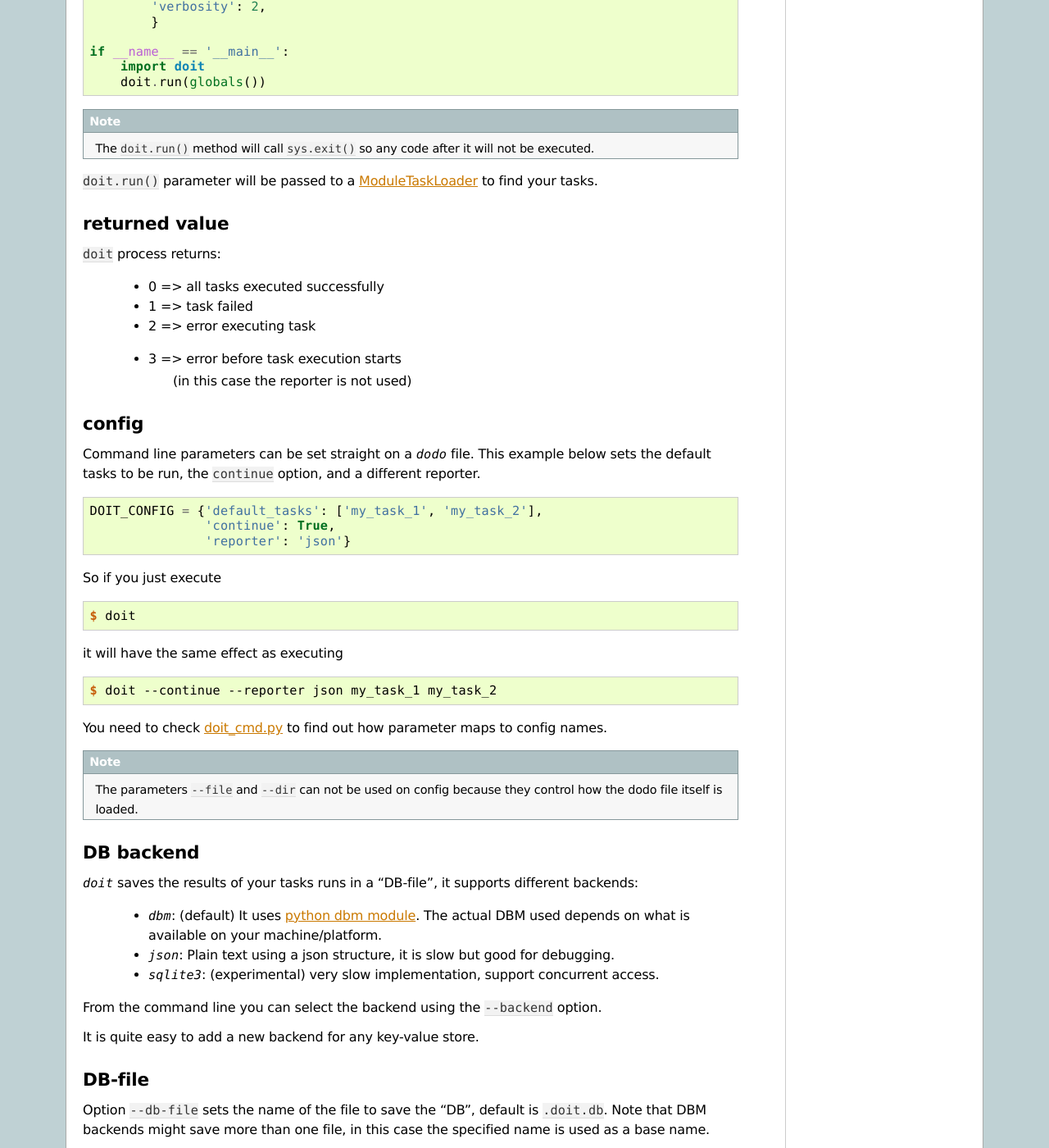
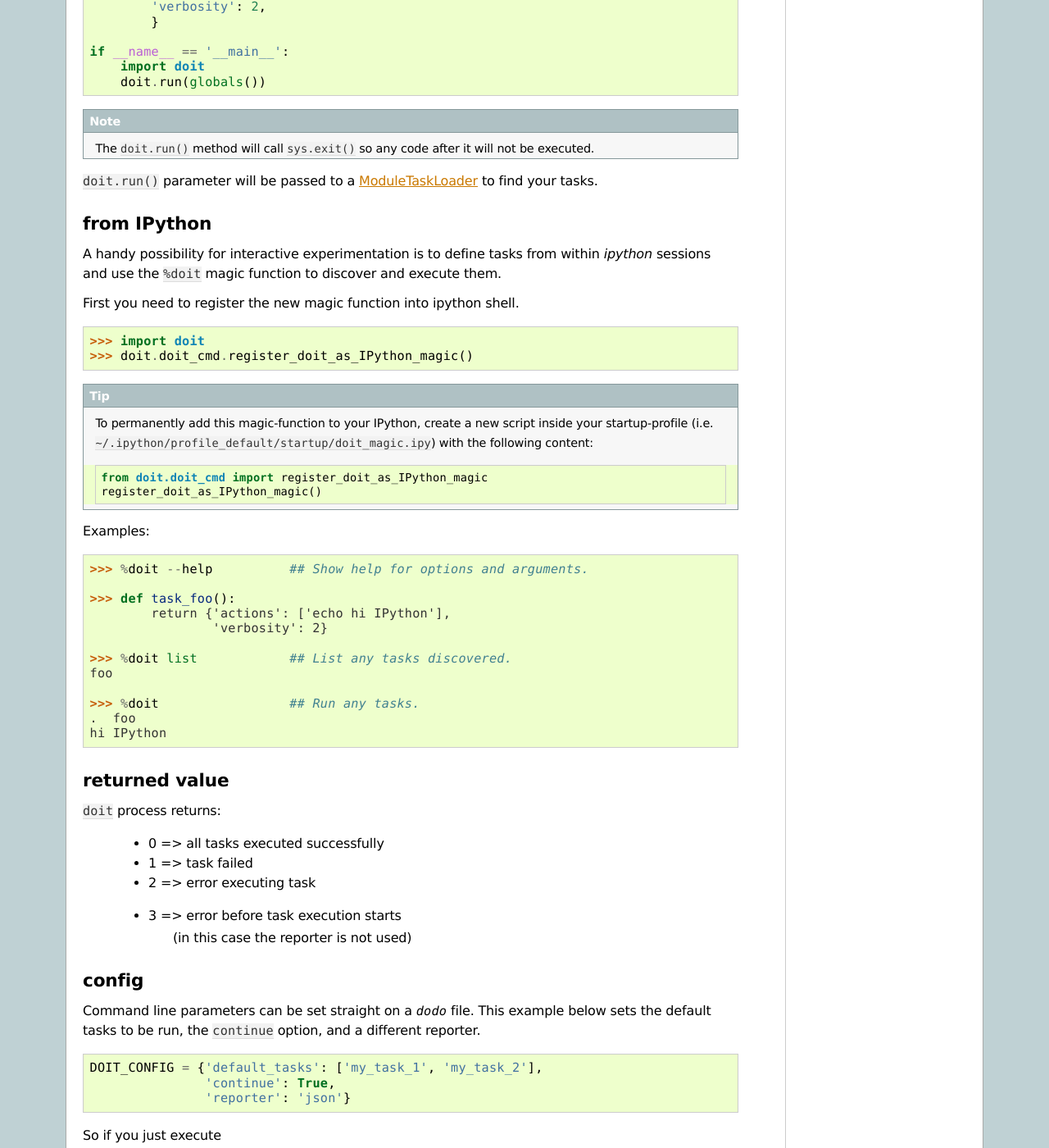
Before and after one commit to pydoit/doit, a Sphinx documentation site: the page built from doc/cmd_run.rst, in a window 1280 px wide and 1400 px high, scrolled down 1197 px. Shown: the whole window at 82% size. Built offline with Sphinx 7.4.7, drawn with Linux system fonts in a browser that asks for light colours; some of the changed text lies outside the part shown.

Commit message:
doc: Add new section for %doit magic, more examples.

```diff
--- a/doc/cmd_run.rst
+++ b/doc/cmd_run.rst
@@ -6,7 +6,7 @@ A general `doit` command goes like this:
 
 .. code-block:: console
 
-    $ doit [run] [<options>] [<task|target> <task_options>]* [<variables>]
+    $ doit [run] [<options>] [<task|target> <tasksoptions>]* [<variables>]
 
 
 The `doit` command line contains several sub-commands. Most of the time you just
@@ -80,6 +80,48 @@ by calling the ``doit.run()``, you need to pass the ``globals``:
 ``doit.run()`` parameter will be passed to a :ref:`ModuleTaskLoader <ModuleTaskLoader>` to find your tasks.
 
 
+from IPython
+------------------
+
+A handy possibility for interactive experimentation is to define tasks from
+within *ipython* sessions and use the ``%doit`` magic function to discover
+and execute them.
+
+First you need to register the new magic function into ipython shell.
+
+.. code-block:: pycon
+
+    >>> import doit
+    >>> doit.doit_cmd.register_doit_as_IPython_magic()
+
+
+.. Tip::
+    To permanently add this magic-function to your IPython, create a new script
+    inside your startup-profile (i.e. :file:`~/.ipython/profile_default/startup/doit_magic.ipy`)
+    with the following content::
+
+        from doit.doit_cmd import register_doit_as_IPython_magic
+        register_doit_as_IPython_magic()
+
+
+Examples:
+
+.. code-block:: pycon
+
+    >>> %doit --help          ## Show help for options and arguments.
+
+    >>> def task_foo():
+            return {'actions': ['echo hi IPython'],
+                    'verbosity': 2}
+
+    >>> %doit list            ## List any tasks discovered.
+    foo
+
+    >>> %doit                 ## Run any tasks.
+    .  foo
+    hi IPython
+
+
 
 returned value
 ------------------
@@ -111,7 +153,7 @@ it will have the same effect as executing
 
 .. code-block:: console
 
-   $ doit --continue --reporter json my_task_1 my_task_2
+   $ doit --continue --reporter json my_tasks1 my_tasks2
 
 You need to check `doit_cmd.py
 <https://github.com/pydoit/doit/blob/master/doit/doit_cmd.py>`_ to find out how
```
Also changed, not shown: 1 other file.
